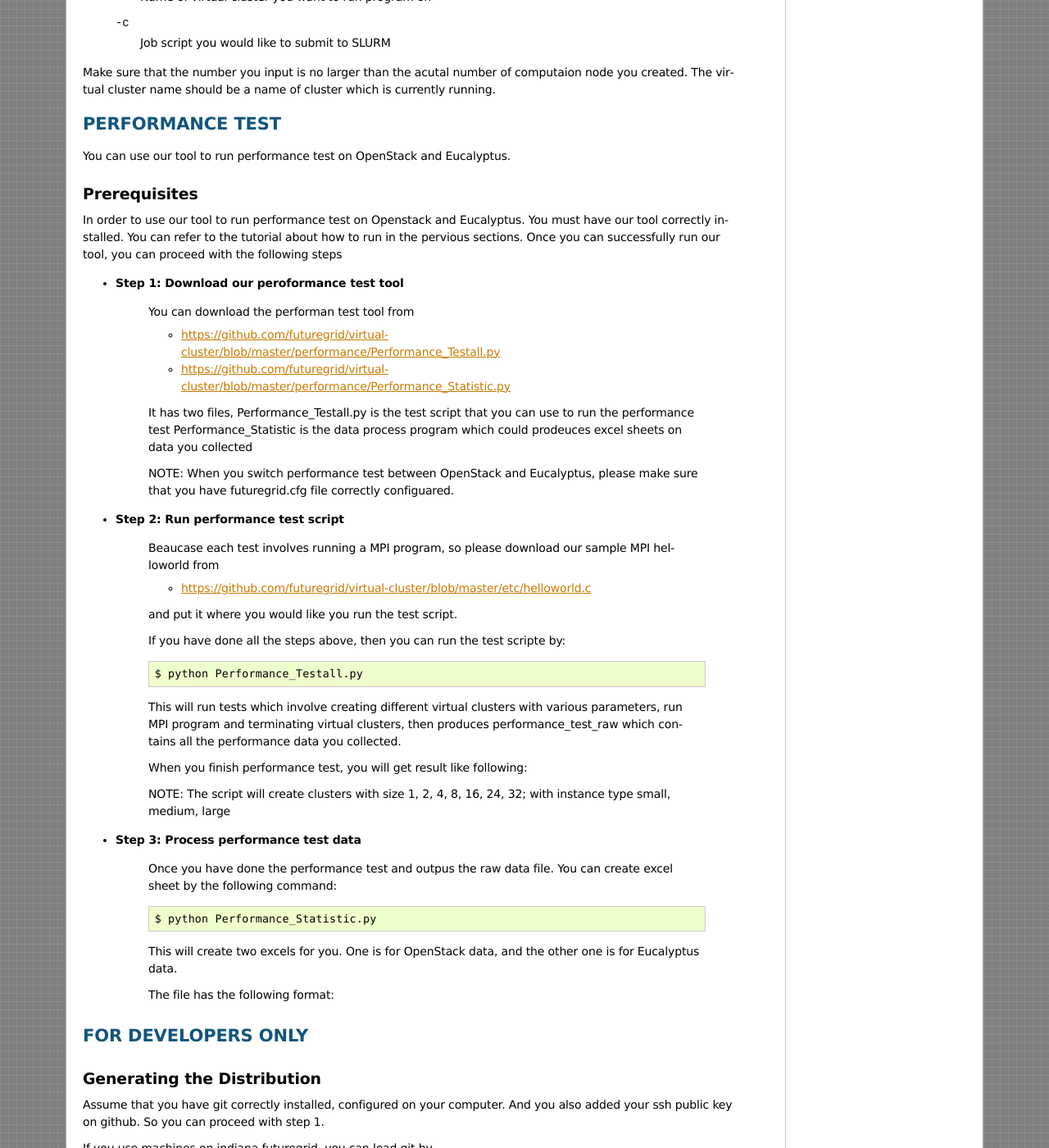
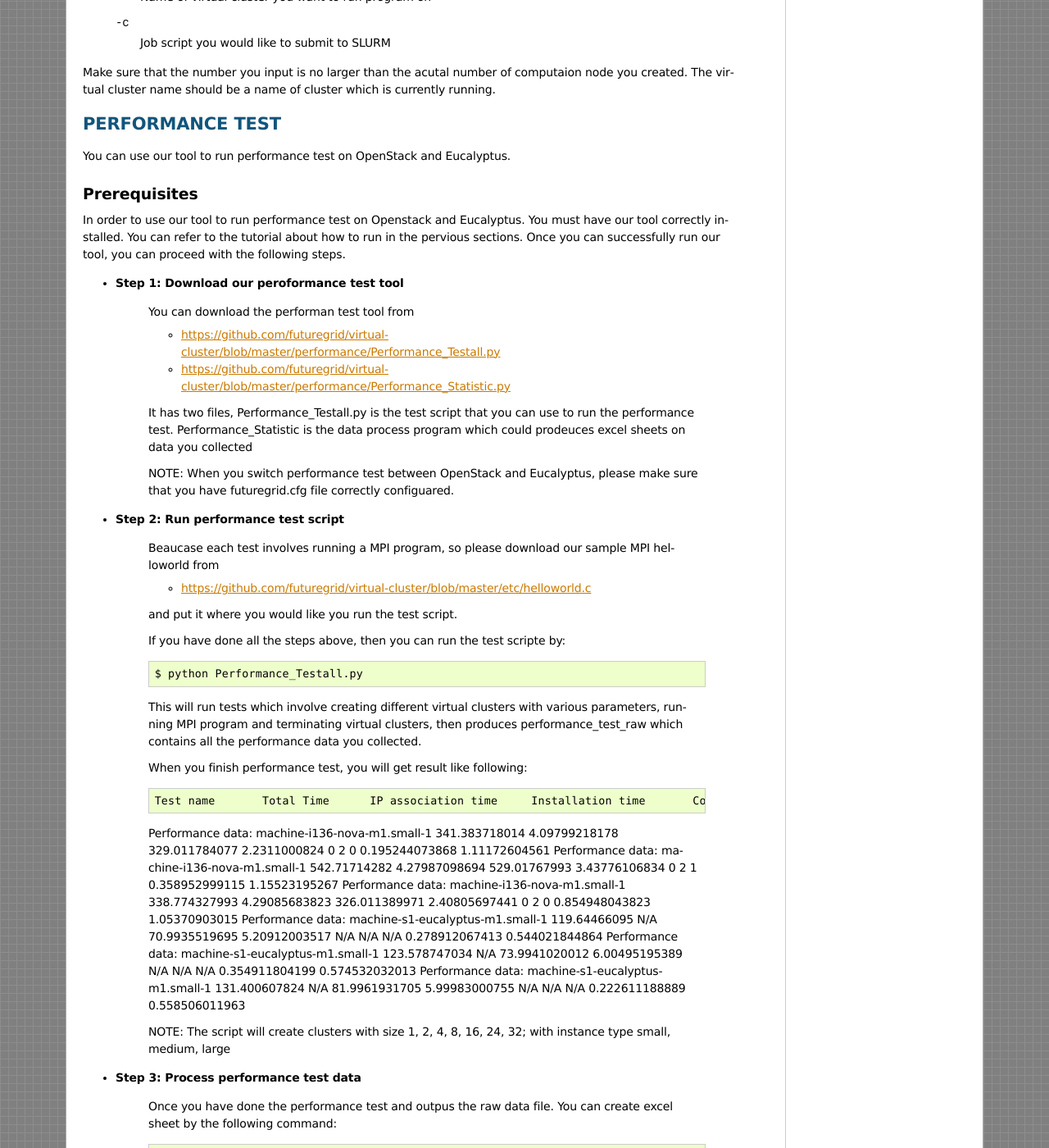
Before and after one commit to futuregrid/virtual-cluster, a Sphinx documentation site: the page built from doc/source/intro.rst, in a window 1280 px wide and 1400 px high, scrolled down 8649 px. Shown: the whole window at 82% size. Built offline with Sphinx 7.4.7, drawn with Linux system fonts in a browser that asks for light colours; formulas are drawn with MathJax 3; pages that are not in the unit, such as notebooks, are missing from menus.

Commit message:
Update doc/source/intro.rst

```diff
--- a/doc/source/intro.rst
+++ b/doc/source/intro.rst
@@ -514,7 +514,7 @@ Prerequisites
 
 In order to use our tool to run performance test on Openstack and Eucalyptus. You must have
 our tool correctly installed. You can refer to the tutorial about how to run in the pervious
-sections. Once you can successfully run our tool, you can proceed with the following steps
+sections. Once you can successfully run our tool, you can proceed with the following steps.
 
 * **Step 1: Download our peroformance test tool**
 
@@ -524,7 +524,7 @@ sections. Once you can successfully run our tool, you can proceed with the follo
 
 	* https://github.com/futuregrid/virtual-cluster/blob/master/performance/Performance_Statistic.py
 
-	It has two files, Performance_Testall.py is the test script that you can use to run the performance test
+	It has two files, Performance_Testall.py is the test script that you can use to run the performance test.
 	Performance_Statistic is the data process program which could prodeuces excel sheets on data you collected
 
 	NOTE: When you switch performance test between OpenStack and Eucalyptus, please make sure that you have
@@ -543,10 +543,19 @@ sections. Once you can successfully run our tool, you can proceed with the follo
 	$ python Performance_Testall.py
 
 	This will run tests which involve creating different virtual clusters with various parameters,
-	run MPI program and terminating virtual clusters, then produces performance_test_raw which contains
+	running MPI program and terminating virtual clusters, then produces performance_test_raw which contains
 	all the performance data you collected.
 
-	When you finish performance test, you will get result like following:
+	When you finish performance test, you will get result like following::
+
+				Test name	Total Time	IP association time	Installation time	Configuration time	IP association failure	IP change	Termination	Execution time	Termination
+	Performance data:	machine-i136-nova-m1.small-1	341.383718014	4.09799218178	329.011784077	2.2311000824	0	2	0	0.195244073868	1.11172604561
+	Performance data:	machine-i136-nova-m1.small-1	542.71714282	4.27987098694	529.01767993	3.43776106834	0	2	1	0.358952999115	1.15523195267
+	Performance data:	machine-i136-nova-m1.small-1	338.774327993	4.29085683823	326.011389971	2.40805697441	0	2	0	0.854948043823	1.05370903015
+	Performance data:	machine-s1-eucalyptus-m1.small-1	119.64466095	N/A	70.9935519695	5.20912003517	N/A	N/A	N/A	0.278912067413	0.544021844864
+	Performance data:	machine-s1-eucalyptus-m1.small-1	123.578747034	N/A	73.9941020012	6.00495195389	N/A	N/A	N/A	0.354911804199	0.574532032013
+	Performance data:	machine-s1-eucalyptus-m1.small-1	131.400607824	N/A	81.9961931705	5.99983000755	N/A	N/A	N/A	0.222611188889	0.558506011963
+
 
 	NOTE: The script will create clusters with size 1, 2, 4, 8, 16, 24, 32; with instance type small,
 	medium, large
```
